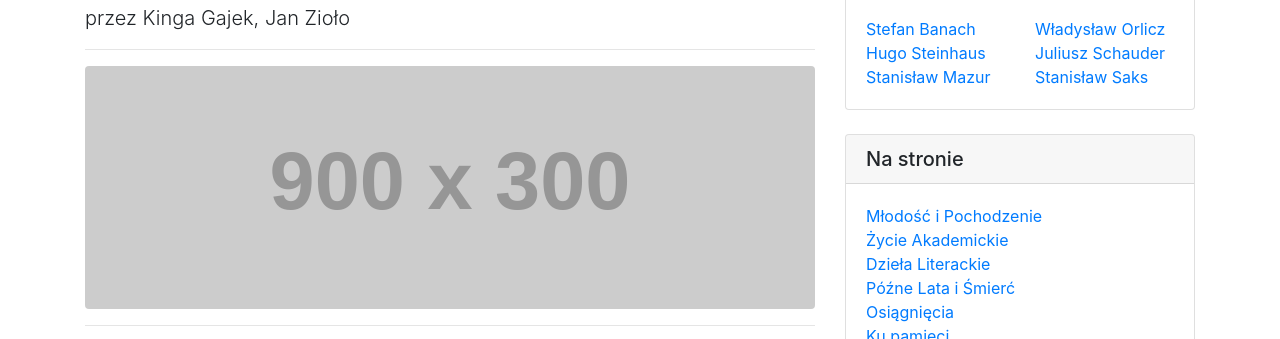
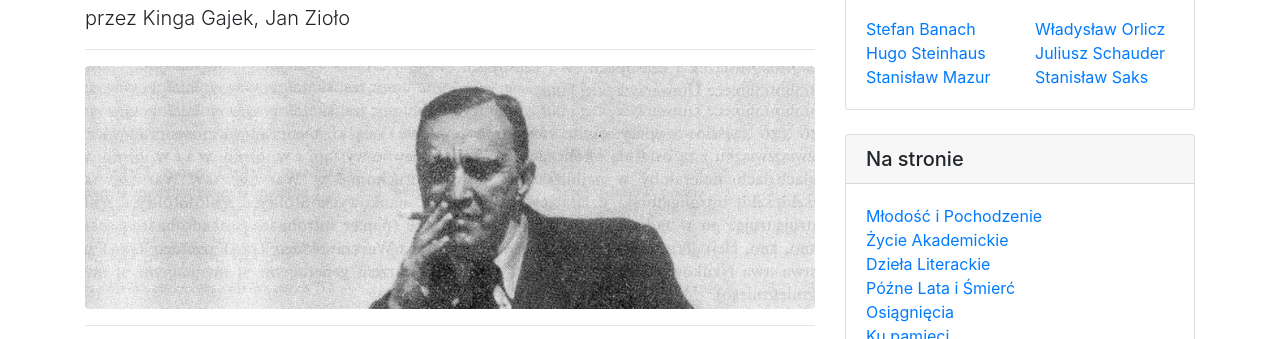
Before and after one commit to weronikaramus/wielcymatematycy, a website: page wielcymatematycylsm/banach.html in a window 1280 px wide. Shown: the part 133-472 px from the top of the page. Drawn offline with Linux system fonts and the light colour scheme; placeholder pictures from the web are drawn by us.

Commit message:
już z tłem

```diff
--- a/wielcymatematycylsm/banach.html
+++ b/wielcymatematycylsm/banach.html
@@ -42,7 +42,7 @@
         <hr>
 
         <!-- Preview Image -->
-        <img class="img-fluid rounded" src="http://placehold.it/900x300" alt="">
+        <img class="img-fluid rounded" src="images/banachtlo.jpg" alt="tło">
 
         <hr>
 
```
